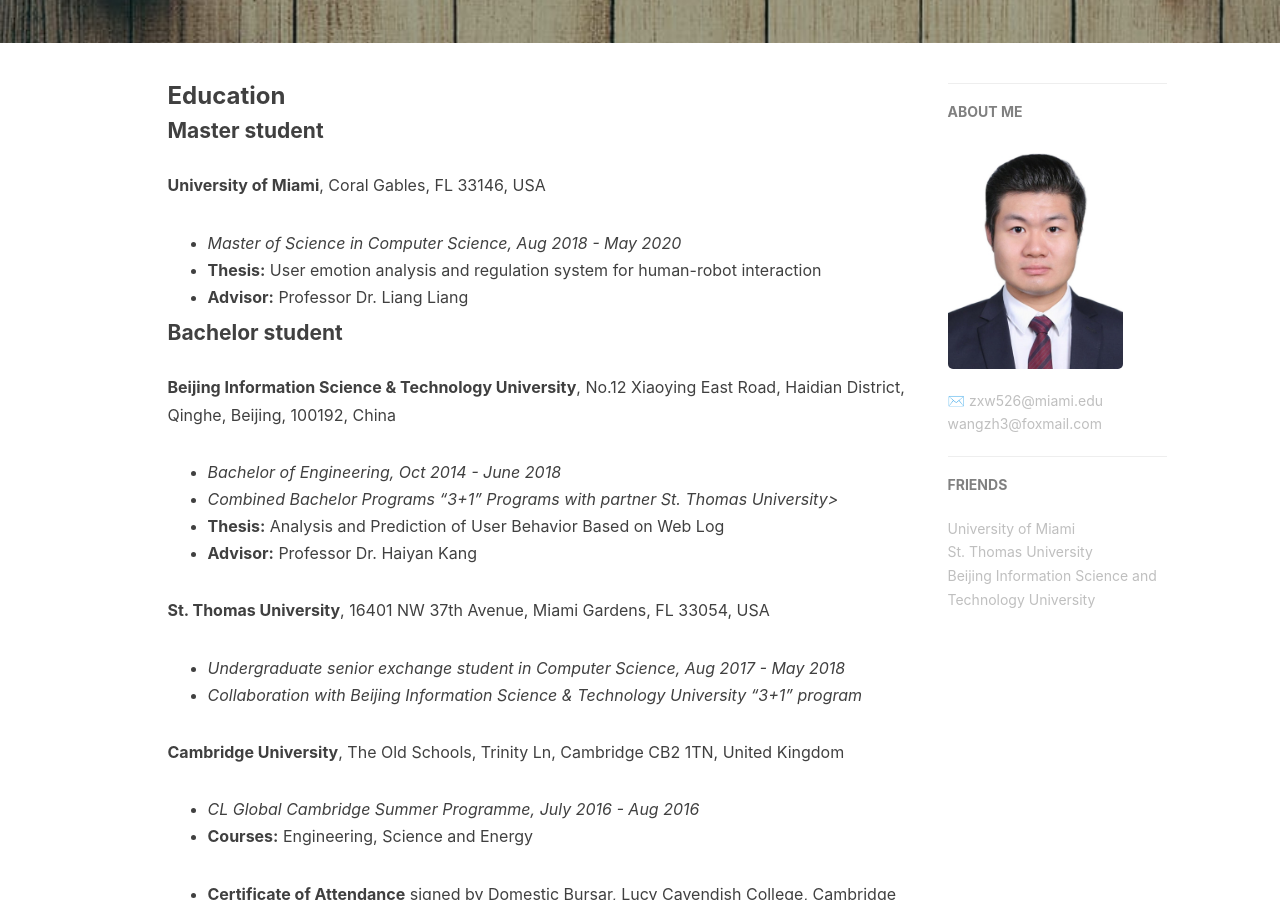
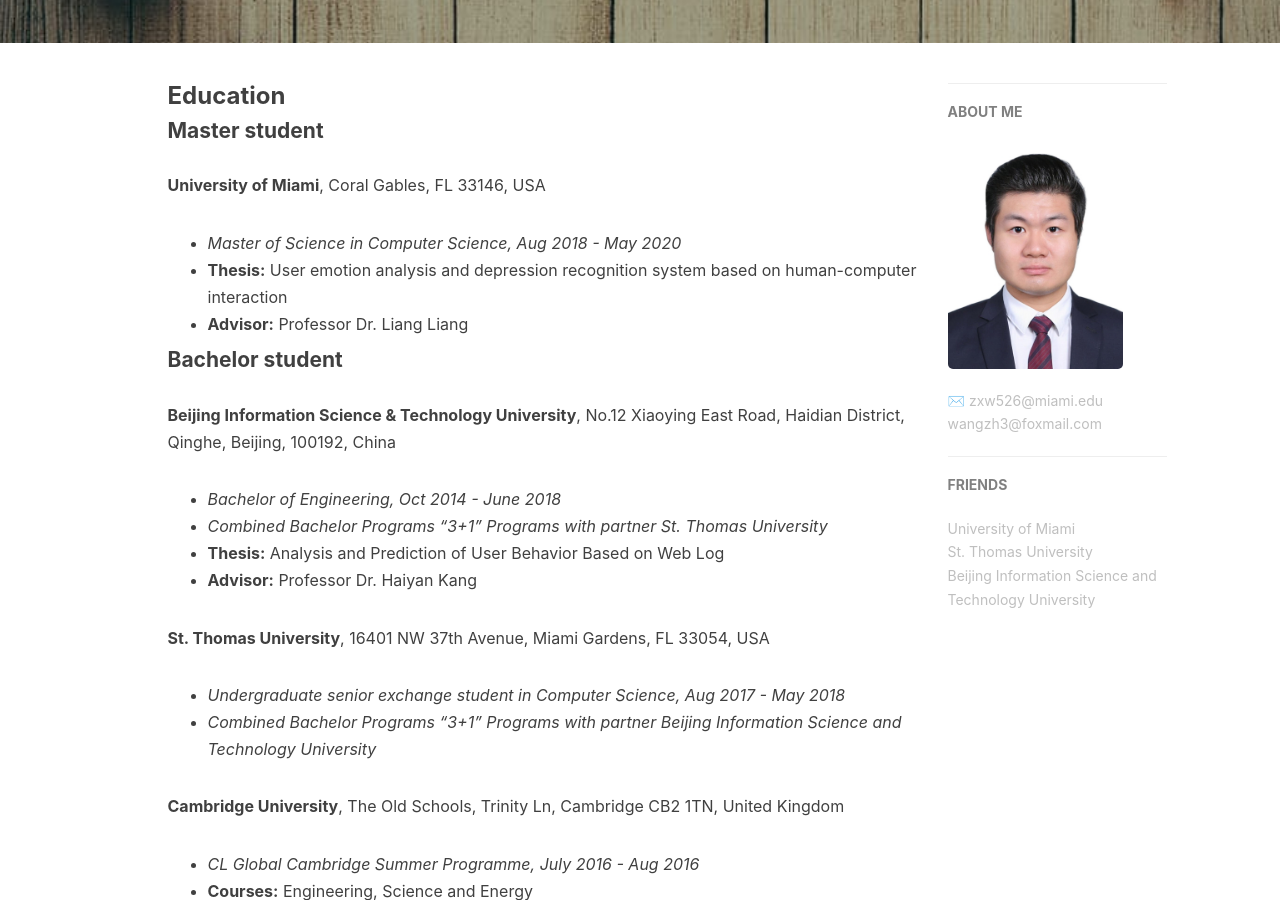
Before and after one commit to wangzh3/wangzh3.github.io, a Jekyll site: the page built from about.html, in a window 1280 px wide and 900 px high, scrolled down 355 px. Built offline with Jekyll 4.4.1, drawn with Linux system fonts in a browser that asks for light colours; nearby versions of some CDN libraries; comment, search, counter and statistics services are not loaded.

Commit message:
Update about.html

```diff
--- a/about.html
+++ b/about.html
@@ -9,7 +9,7 @@
     <p><strong>University of Miami</strong>, Coral Gables, FL 33146, USA</p>
     <ul>
     <li><i>Master of Science in Computer Science, Aug 2018 - May 2020</i></li>
-    <li><strong>Thesis:</strong> User emotion analysis and regulation system for human-robot interaction </li>
+    <li><strong>Thesis:</strong> User emotion analysis and depression recognition system based on human-computer interaction </li>
     <li><strong>Advisor:</strong> Professor Dr. Liang Liang</li>
     </ul>
 
@@ -17,7 +17,7 @@
     <p><strong>Beijing Information Science & Technology University</strong>, No.12 Xiaoying East Road, Haidian District, Qinghe, Beijing, 100192, China</p>
     <ul>
     <li><i>Bachelor of Engineering, Oct 2014 - June 2018</i></li>
-    <li><i>Combined Bachelor Programs “3+1” Programs with partner St. Thomas University></i></li>
+    <li><i>Combined Bachelor Programs “3+1” Programs with partner St. Thomas University</i></li>
     <li><strong>Thesis:</strong> Analysis and Prediction of User Behavior Based on Web Log </li>
     <li><strong>Advisor:</strong> Professor Dr. Haiyan Kang</li>
     </ul>
@@ -25,7 +25,7 @@
     <p><strong>St. Thomas University</strong>, 16401 NW 37th Avenue, Miami Gardens, FL 33054, USA</p>
     <ul>
     <li><i>Undergraduate senior exchange student in Computer Science, Aug 2017 - May 2018 </i></li>
-    <li><i>Collaboration with Beijing Information Science & Technology University “3+1” program</p></i>
+    <li><i>Combined Bachelor Programs “3+1” Programs with partner Beijing Information Science and Technology University</p></i>
     </ul>
     <p><strong>Cambridge University</strong>, The Old Schools, Trinity Ln, Cambridge CB2 1TN, United Kingdom</p>
     <ul>
```
